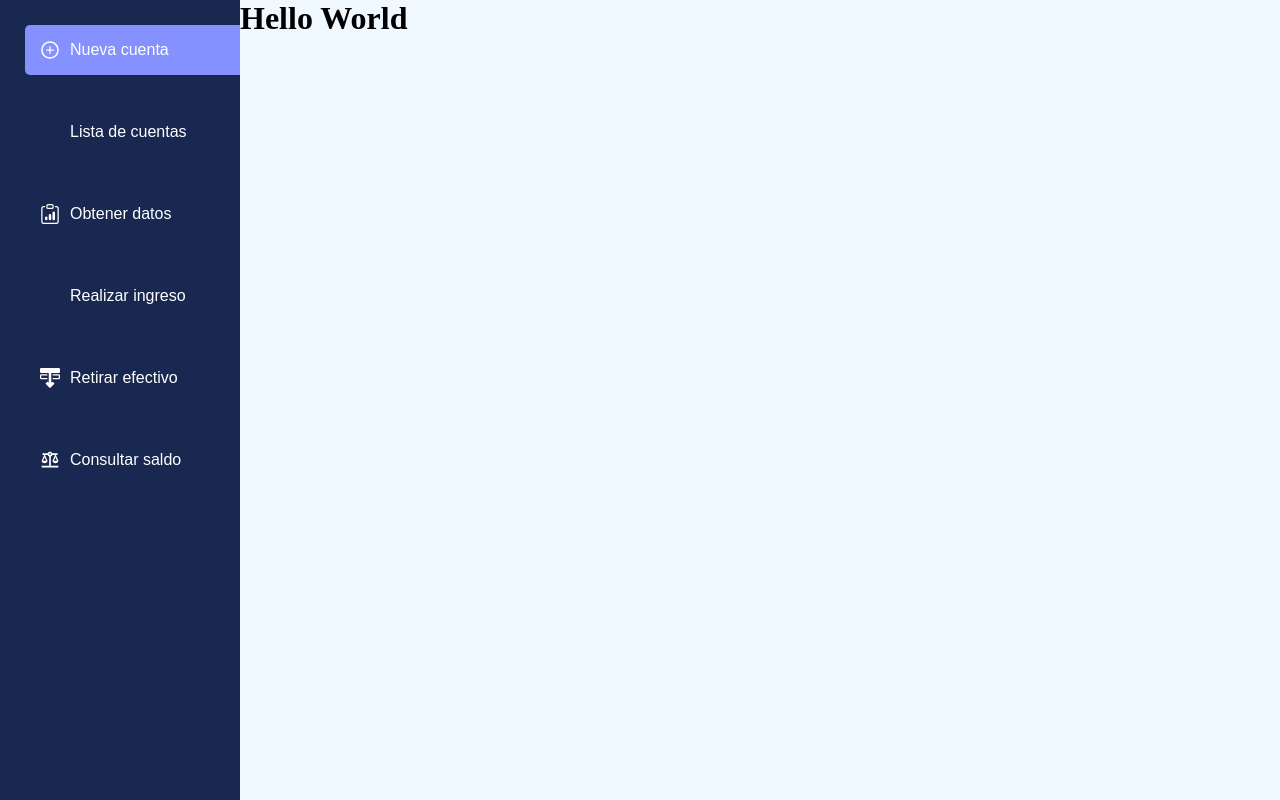
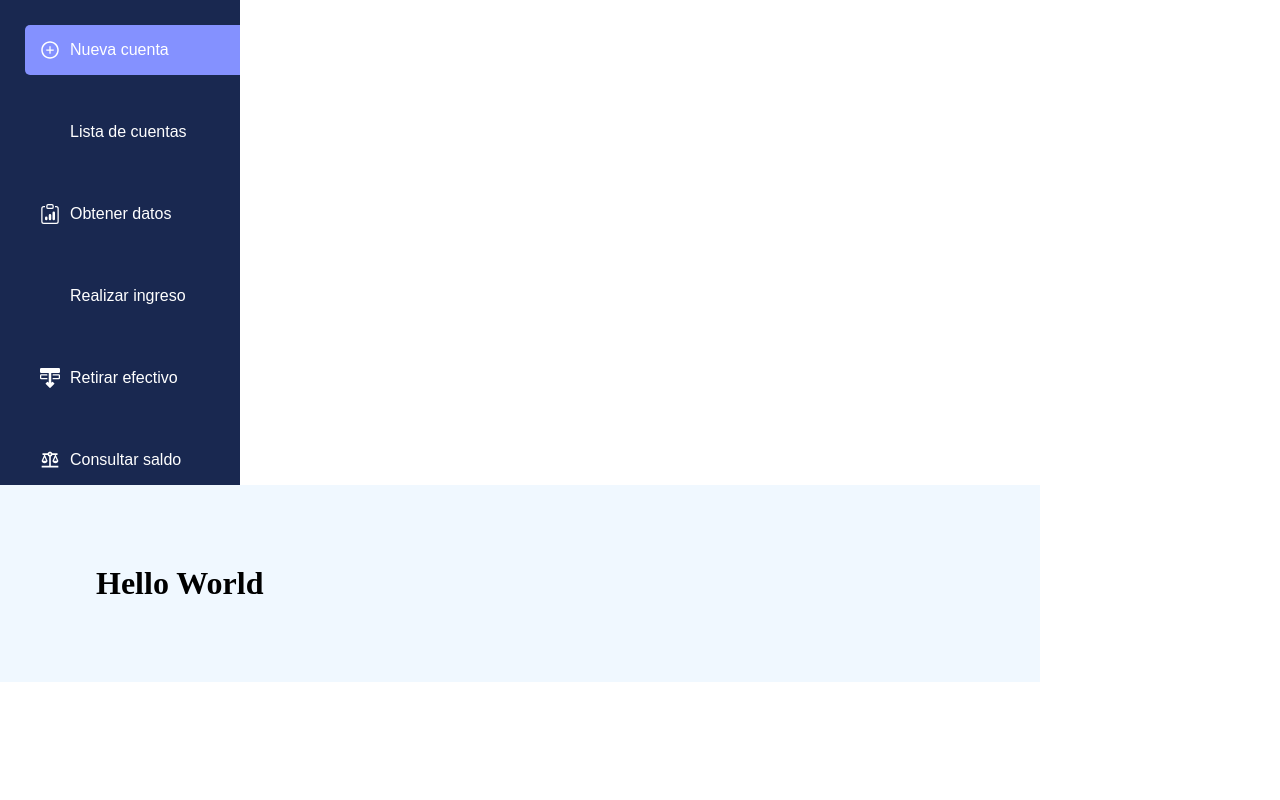
Before and after one commit to rafaeldoleo14/bank-account, a React (Vite) app: page /new-account in a window 1280 px wide. Built offline with nearby package versions, Linux system fonts and the light colour scheme; some icons are missing.

Commit message:
feat: many changes in layout style

```diff
--- a/src/bank/layout/Layout.css
+++ b/src/bank/layout/Layout.css
@@ -1,10 +1,17 @@
 
 .layout-container{
     display: flex;
+    flex-direction: column;
     height: 100vh;
+}
+
+.accounts-container{
+    display: flex;
+    height: 100%;
 }
 
 .layout-container .accounts-content{
     width: calc(100% - 15em);
     background-color: aliceblue;
+    padding: 5em 6em;
 }
```
